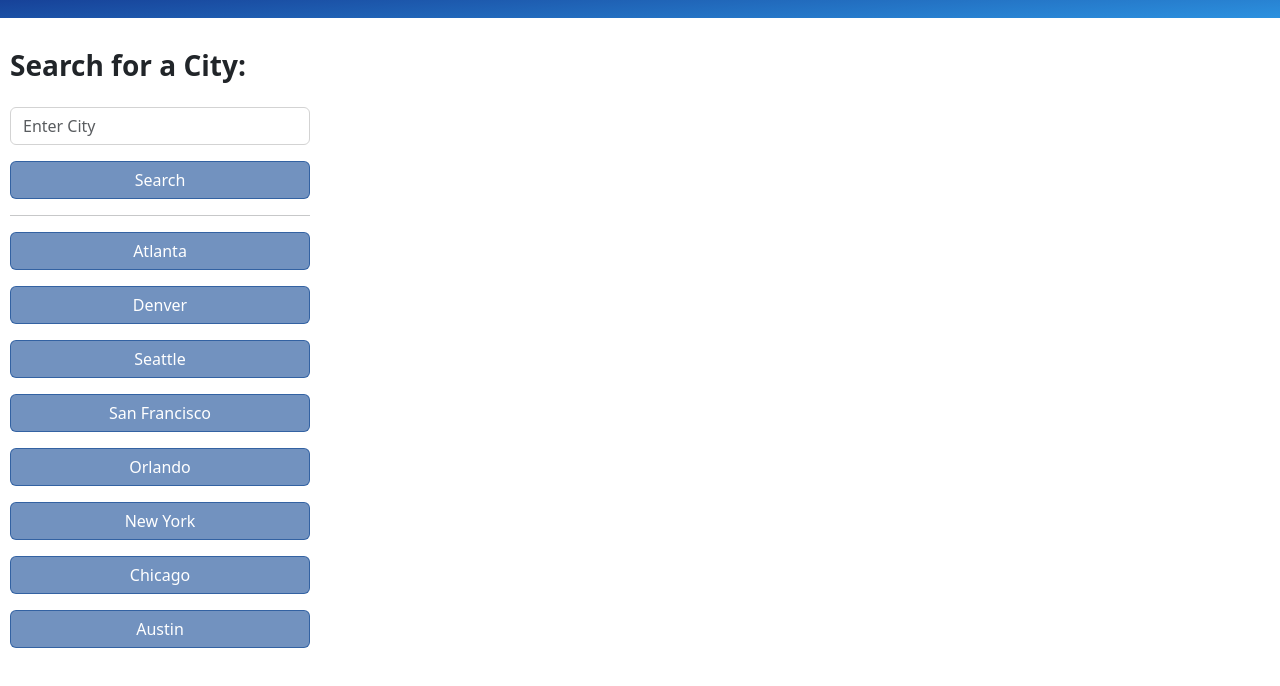
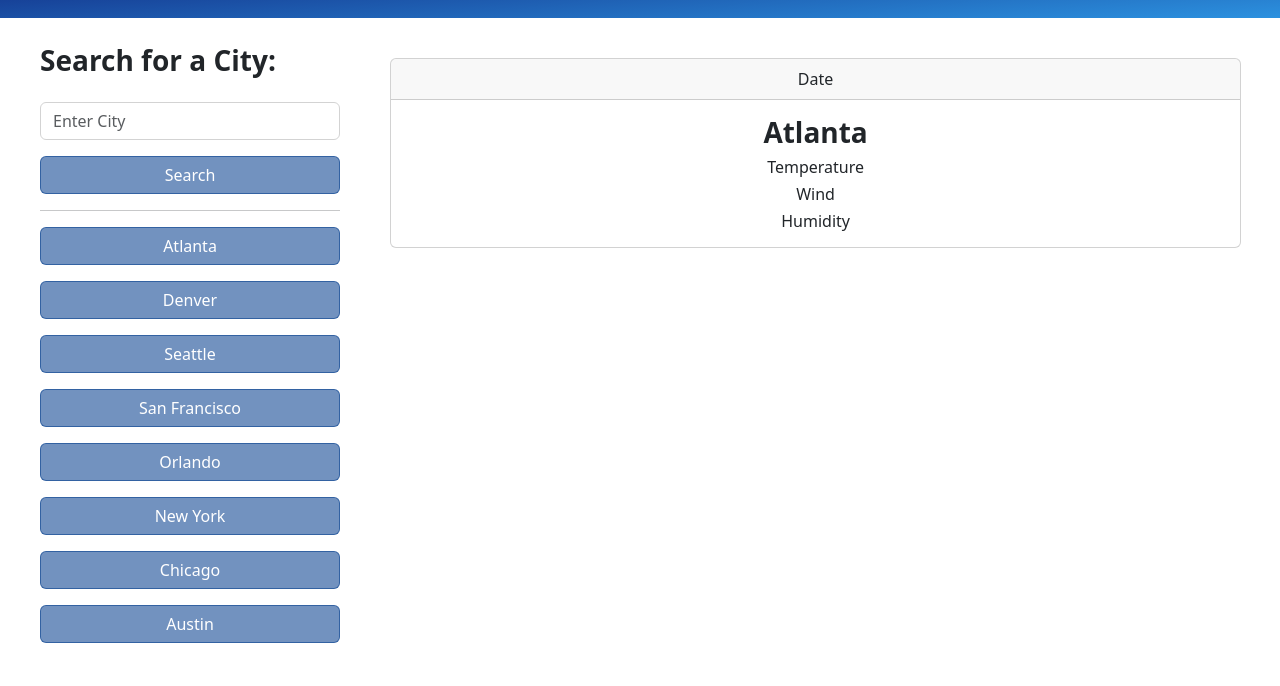
Before and after one commit to MarlyV1/weather-dashboard-server-side-APIs, a plain HTML site: page index.html in a window 1280 px wide. Shown: the part 68-754 px from the top of the page. Drawn offline with nearby package versions, Linux system fonts and the light colour scheme.

Commit message:
updated the section element and updated the styling

```diff
--- a/assets/css/style.css
+++ b/assets/css/style.css
@@ -1,16 +1,25 @@
 header {
-    /* background-color: blue; */
     background-image: linear-gradient(to bottom right, #090e6a, #2c91df);
     color: white;
     text-align: center;
     padding: 15px;
 }
+
 main {
     display: flex;
 }
 
 aside {
-    margin: 10px;
+    margin: 5px 40px;
+}
+
+section {
+    width: 70%;
+}
+.display-weather {
+    margin: 40px 10px;
+    width: 95%;
+    text-align: center;
 }
 
 .city-search {
--- a/index.html
+++ b/index.html
@@ -41,7 +41,15 @@
 
         </aside>
         <section>
-
+            <div class="display-weather card mb-3">
+                <div class="card-header">Date</div>
+                <div class="card-body">
+                    <h3 class="card-title">Atlanta</h3>
+                    <h6>Temperature</h6>
+                    <h6>Wind</h6>
+                    <h6 class="card-text">Humidity</h6>
+                </div>
+            </div>
         </section>
 
     </main>
```
